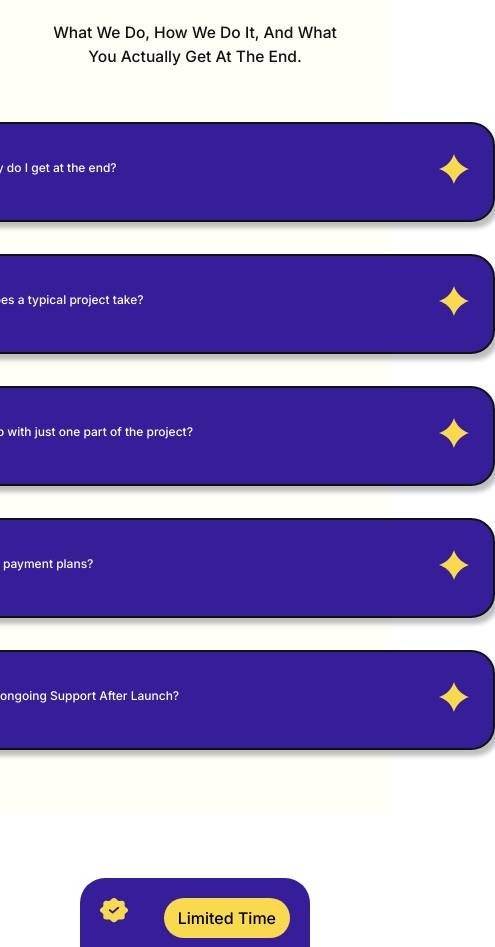
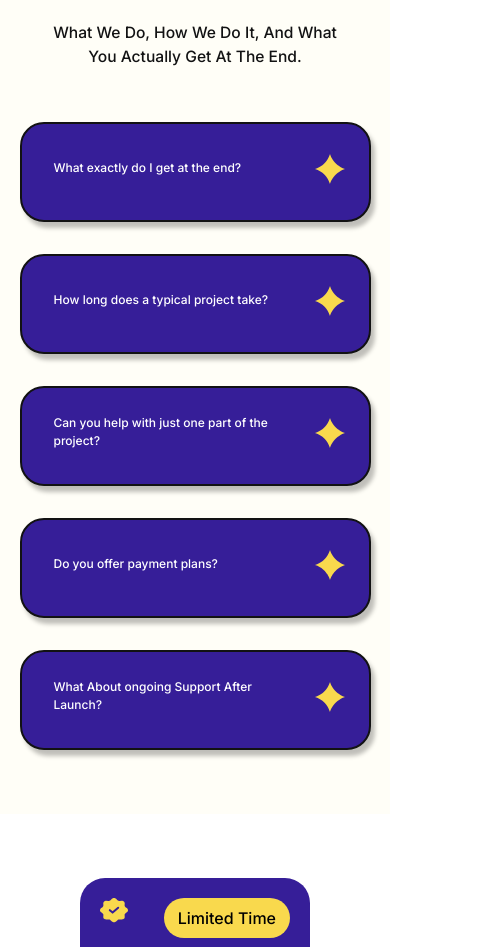
Before and after one commit to cyber-zeff/vistazo-main, a Next.js app: page / in a window 390 px wide. Shown: the part 4253-5200 px from the top of the page, 495 px wide, since content can reach past the window. Built offline with nearby package versions, Linux system fonts and the light colour scheme.

Commit message:
fixed mobile width error

```diff
--- a/app/components/FAQ.tsx
+++ b/app/components/FAQ.tsx
@@ -88,7 +88,7 @@ export default function FAQSection() {
                                 animate={{ height: isOpen ? (isMobile ? 240 : 200) : 100, }}
                                 transition={{ type: "spring", stiffness: 160, damping: 15, }}
                                 onClick={() => setActiveIndex(isOpen ? null : index)}
-                                className="relative cursor-pointer w-150 md:w-220 lg:w-[clamp(30.25rem,45vw,42.5rem)] bg-[#361E98] rounded-3xl shadow-[4px_6px_4px_0_rgba(0,0,0,0.25)]
+                                className="relative cursor-pointer max-w-[90vw] w-150 md:w-220 lg:w-[clamp(30.25rem,45vw,42.5rem)] bg-[#361E98] rounded-3xl shadow-[4px_6px_4px_0_rgba(0,0,0,0.25)]
                                     px-8 pt-8.5 pb-10.5 flex max-[460px]:items-center items-start justify-between overflow-hidden shrink-0 border-2 border-[#121213]">
                                 {/* STAR */}
                                 <motion.span
```
